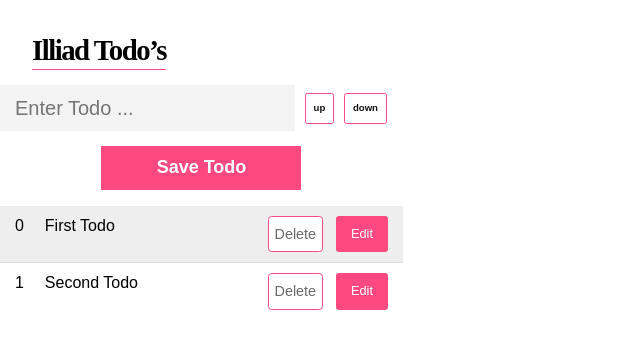
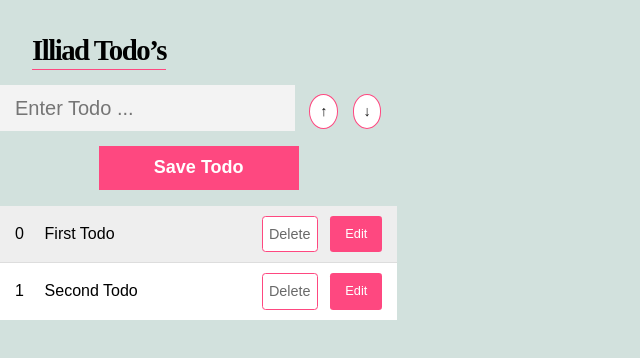
Before and after one commit to githubjack/angular-ivy-bsrsff, an Angular app: page / in a window 1280 px wide. Shown: the top 358 px of the page, without its empty margins (0-640 px from the left). Built offline with nearby package versions, Linux system fonts and the light colour scheme.

Commit message:
2 files modified

```diff
--- a/src/app/app.component.css
+++ b/src/app/app.component.css
@@ -4,6 +4,7 @@
   align-items:flex-start;
   justify-content:flex-start;
   height:100vh;
+  background-color:#d2e1dd;
 }
 .app header{
   width:fit-content;
--- a/src/app/components/todos/todos.component.css
+++ b/src/app/components/todos/todos.component.css
@@ -15,14 +15,19 @@
 
 .todo .id {
 	flex: 1 1 50px;
+  display: flex;
+  align-items:center;
 }
 
 .todo .content {
 	flex: 1 1 100%;
+  display: flex;
+  align-items:center;
 }
 
 .todo.done .content {
 	text-decoration: line-through;
+  color: #FE4880;
 }
 .todo-inline{
   display:flex;
@@ -49,16 +54,17 @@
   justify-content:center;
   margin-left:1em;
   margin-top:1.5em;
-  height:3.25em;
+  height:2.4em;
+  width:2em;
 	appearance: none;
 	border: 1px solid  #FE4880;
-  border-radius:0.25em;
+  border-radius:100%;
 	outline: none;
 	background: none;
-	padding: 6px 8px;
+	padding: 4px;
 	background-color:white;
   color: #121212;
-  font-size:0.6rem;
+  font-size:0.9rem;
   font-weight:800;
 }
 .todo-edit{
--- a/src/app/components/todos/todos.component.html
+++ b/src/app/components/todos/todos.component.html
@@ -10,12 +10,12 @@
           />
     <input type="button"
            name="order-up"
-           value="up"
+           value="&#8593;"
            class="todo-order asc"
            />
     <input type="button"
            name="order-down"
-           value="down"
+           value="&#8595;"
            class="todo-order dsc"
            />
     </div>
```
